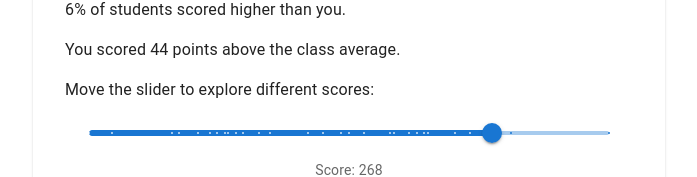
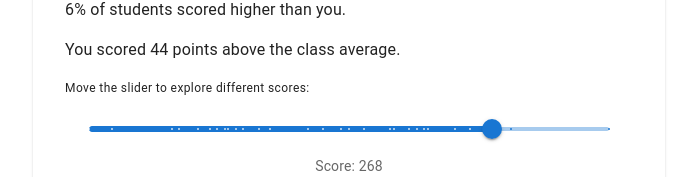
Before and after one commit to gogainda/percentile-demo, a React (Vite) app: page / in a window 1280 px wide. Shown: the part 543-720 px from the top of the page, without its empty margins (291-988 px from the left). Built offline with nearby package versions, Linux system fonts and the light colour scheme.

Commit message:
next iter

```diff
--- a/src/App.tsx
+++ b/src/App.tsx
@@ -244,7 +244,7 @@ const PercentileComparison: React.FC = () => {
               : `You scored ${Math.abs(average - selectedScore).toFixed(0)} points below the class average.`}
           </Typography>
 
-          <Typography variant="body1" sx={{ mt: 2 }}>
+          <Typography variant="caption" sx={{ mt: 2 }}>
             Move the slider to explore different scores:
           </Typography>
           <Box sx={{ px: 3, py: 2 }}>
```
